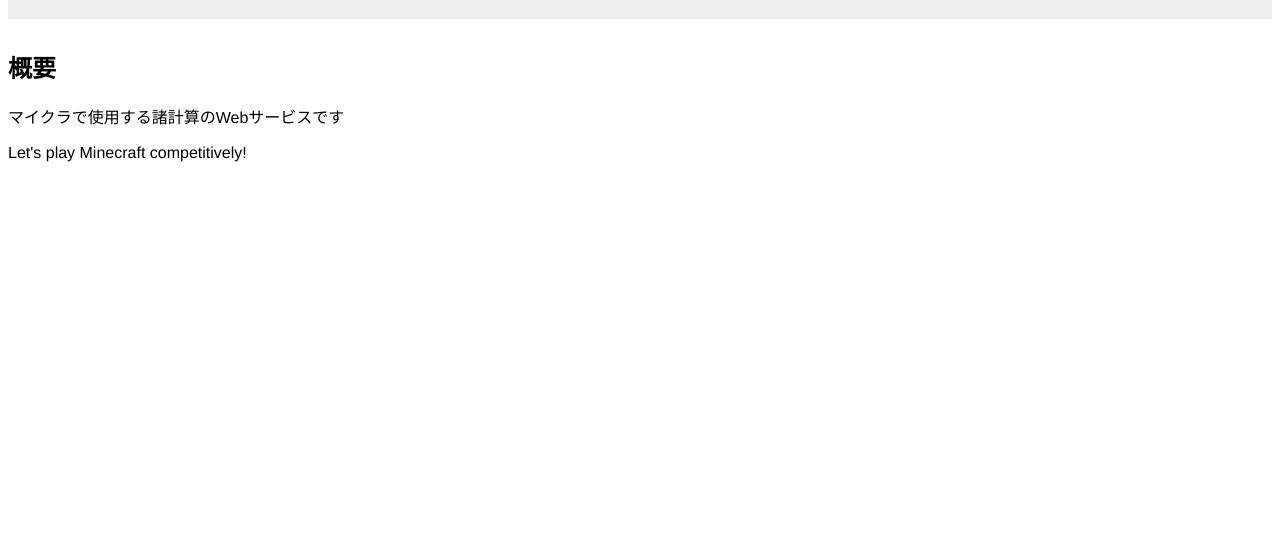
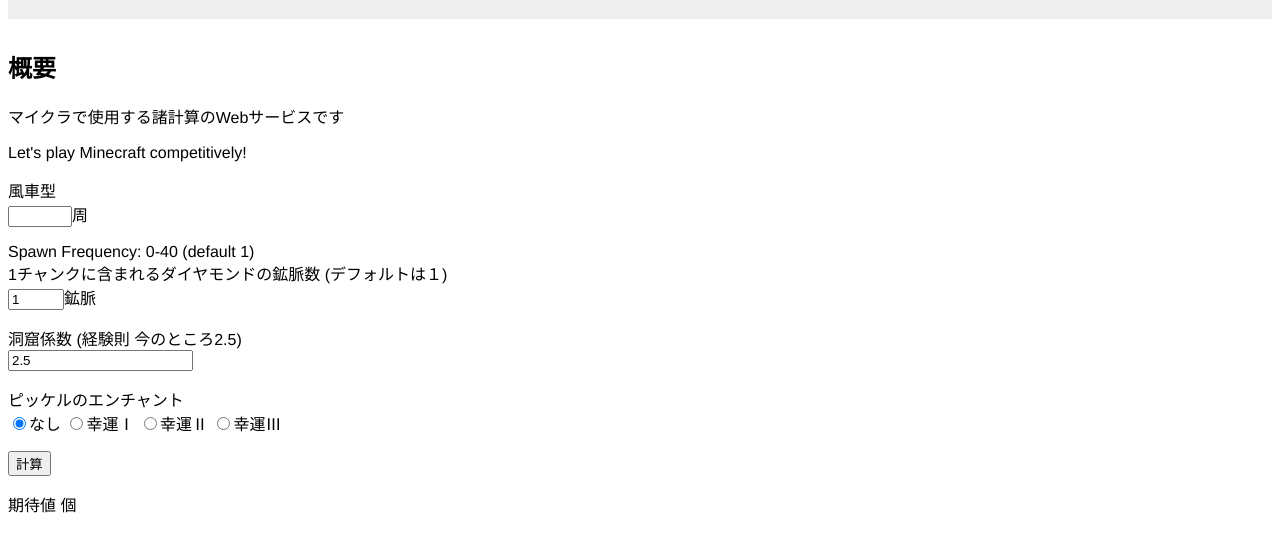
Before and after one commit to KizahashiLuca/KizahashiLuca.github.io, a plain HTML site: page index.html in a window 1280 px wide. Shown: the part 126-678 px from the top of the page. Drawn offline with Linux system fonts and the light colour scheme.

Commit message:
計算実装

```diff
--- a/index.html
+++ b/index.html
@@ -10,8 +10,14 @@
 <link rel="shortcut icon" href="imgs/icon.ico" type="image/x-icon">
 <title>マイクラ諸々計算Webサービス</title>
 <!--<script src="./js/code.js" type="text/javascript" charset="utf-8"></script>-->
+</head>
 
-</head>
+<script type="text/javascript">
+  function Calc_windmill(n, d, c, ench){
+    wm.result.value = Math.pow(((n.value * 2 + 2)/4),2) * d.value * 3.097 * c.value * ench.value / 6;
+  }
+</script>
+
 <body>
 <div class="container" style="padding:10px 0">
   <div class="container">
@@ -21,6 +27,31 @@
     <h2>概要</h2>
     <p>マイクラで使用する諸計算のWebサービスです</p>
     <p>Let's play Minecraft competitively!</p>
+    <form name="wm" onsubmit="return false;">
+      <p>
+      風車型 <br>
+      <input type="number" name="n" min="1" max="500" step="1" required>周 <br>
+      </p>
+      <p>
+      Spawn Frequency: 0-40 (default 1)<br>
+      1チャンクに含まれるダイヤモンドの鉱脈数 (デフォルトは１)<br>
+      <input type="number" name="d" min="0" max="40" step="1" value="1" required>鉱脈<br>
+      </p>
+      <p>
+      洞窟係数 (経験則 今のところ2.5)<br>
+      <input type="number" name="c" min="0" value="2.5" step="0.1"><br>
+      </p>
+      <p>
+      ピッケルのエンチャント <br>
+      <label><input type="radio" name="ench" value="1" checked>なし</label>
+      <label><input type="radio" name="ench" value="1.33">幸運Ⅰ</label>
+      <label><input type="radio" name="ench" value="1.75">幸運Ⅱ</label>
+      <label><input type="radio" name="ench" value="2.20">幸運Ⅲ</label>
+      </p>
+      <input type="submit" id="calc" value="計算" onclick="Calc_windmill(n,d,c,ench)">
+      <p>
+      期待値 <output id="result"></output> 個
+      </p>
   </div>
 </div>
 </body>
```
